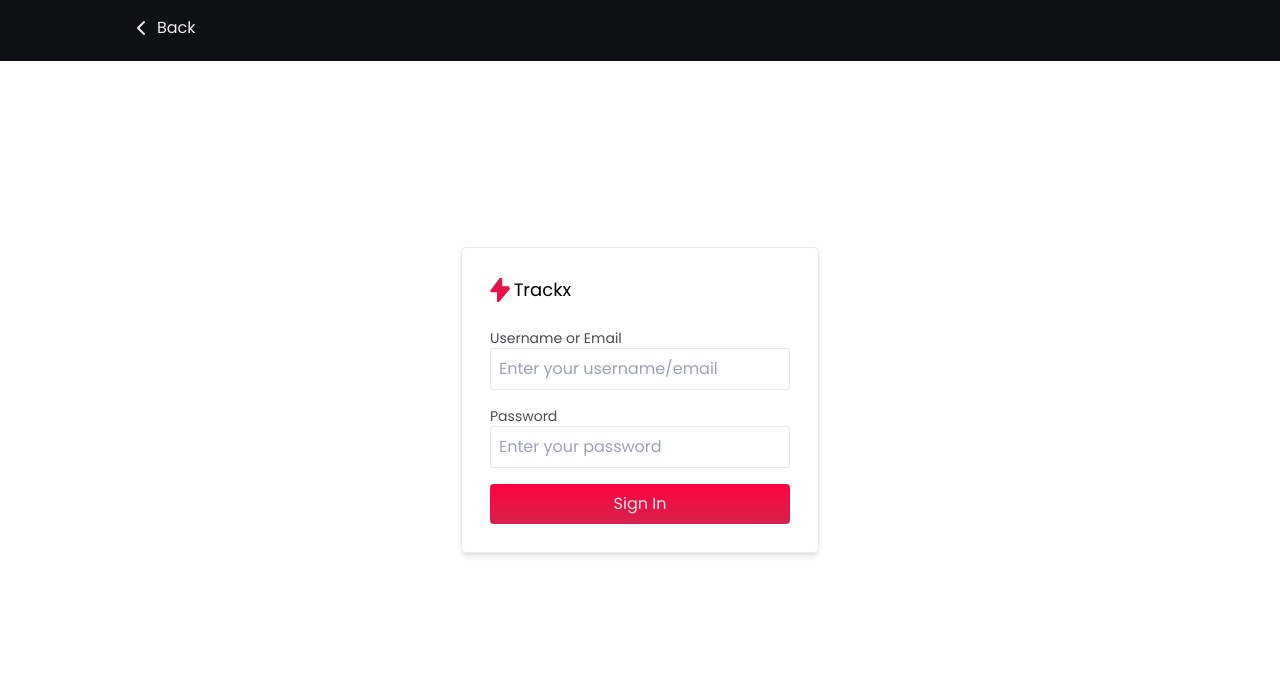
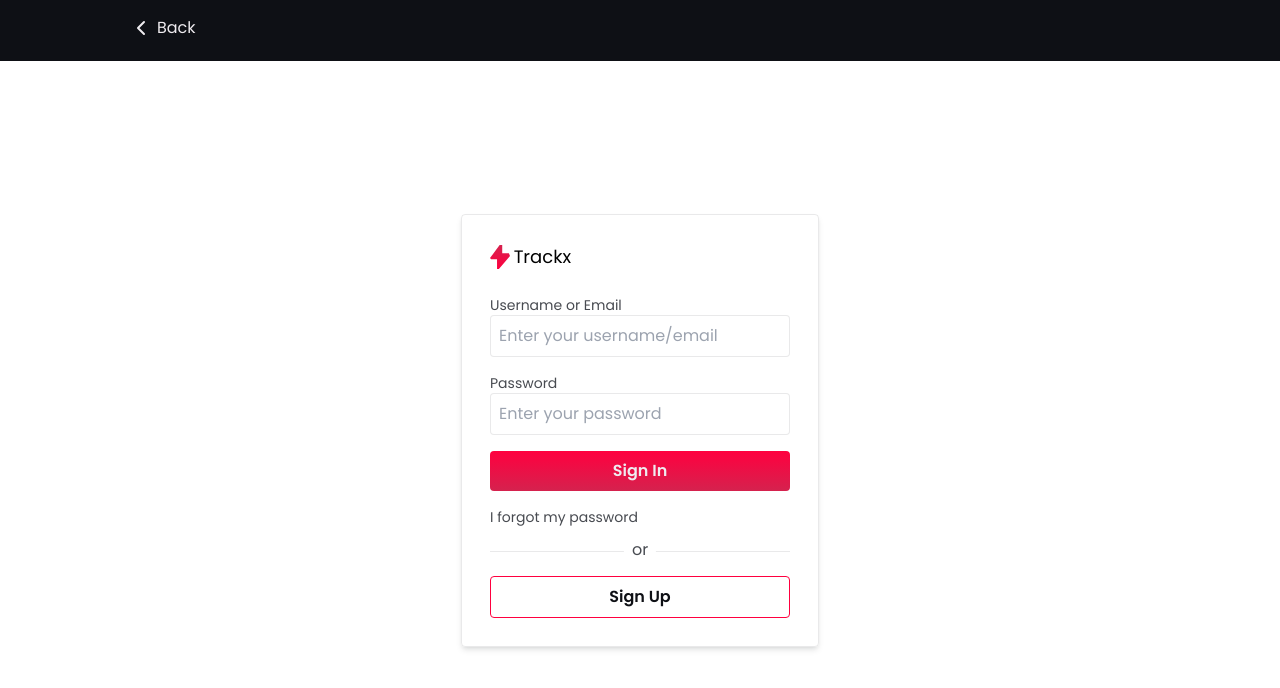
Before and after one commit to stardusteight-d4c/gametracker, a Next.js app in the folder web/: page /login in a window 1280 px wide. Shown: the top 688 px of the page. Built offline with nearby package versions, Linux system fonts and the light colour scheme.

Commit message:
chore: making SignIn component

```diff
--- a/web/src/app/(auth)/login/page.tsx
+++ b/web/src/app/(auth)/login/page.tsx
@@ -5,8 +5,8 @@ export default function Login() {
     <main className="w-screen min-h-screen">
       <div className="flex flex-col h-screen items-center justify-center">
         <Navbar search={false} signIn={false} back={true} />
-        <div className="flex flex-col border border-dark-mid/10 rounded shadow-md shadow-dark-str/10 p-7">
-          <div className="flex cursor-pointer items-center gap-x-1 mb-6">
+        <div className="flex flex-col border border-dark-mid/10 mt-[61px] rounded shadow-md shadow-dark-str/10 p-7">
+          <div className="flex cursor-pointer items-center gap-x-1 mb-6 w-fit">
             <img src="/assets/logo.svg" alt="" className="h-[24px]" />
             <span className="text-lg">Trackx</span>
           </div>
@@ -41,8 +41,20 @@ export default function Login() {
                 className="w-[300px] p-2 rounded outline-none border border-dark-mid/10 focus:border-[#FF003F]"
               />
             </div>
-            <button className="flex items-center justify-center h-[29px] p-5 gap-x-1 hover:scale-105 transition-all text-light-str bg-gradient-to-t from-[#D5224E] to-[#FF003F] rounded">
+            <button className="flex font-semibold items-center justify-center h-[29px] p-5 gap-x-1 active:scale-95 transition-all text-light-str bg-gradient-to-t from-[#D5224E] to-[#FF003F] rounded">
               Sign In
+            </button>
+            <span className="text-dark-low transition-all text-sm hover:underline cursor-pointer">
+              I forgot my password
+            </span>
+            <div className="relative">
+              <div className="w-full h-0 border-t border-t-dark-mid/10 my-2 " />
+              <span className="bg-white px-2 absolute text-dark-low -top-[5px] left-1/2 -translate-x-1/2 ">
+                or
+              </span>
+            </div>
+            <button className="flex font-semibold items-center justify-center h-[29px] p-5 gap-x-1 active:scale-95 transition-all text-dark-str border border-[#FF003F] rounded">
+              Sign Up
             </button>
           </div>
         </div>
--- a/web/src/app/(home)/page.tsx
+++ b/web/src/app/(home)/page.tsx
@@ -25,7 +25,7 @@ export default function UserProfile() {
         <div className="flex items-center gap-x-1 mt-6">
           <Link
             href="/login"
-            className="flex items-center justify-center h-[29px] p-5 gap-x-1 hover:scale-105 transition-all text-light-str bg-gradient-to-t from-[#D5224E] to-[#FF003F] rounded"
+            className="flex font-semibold items-center justify-center h-[29px] p-5 gap-x-1 active:scale-95 transition-all text-light-str bg-gradient-to-t from-[#D5224E] to-[#FF003F] rounded"
           >
             Try Now for Free
             <ChevronRight />
--- a/web/src/app/shared/organisms/Navbar/Navbar.tsx
+++ b/web/src/app/shared/organisms/Navbar/Navbar.tsx
@@ -41,8 +41,8 @@ export const Navbar = ({
         )}
         {signIn && (
           <Link href="/login" className="flex items-center gap-x-1">
-            <button className="flex items-center h-[29px] px-3 gap-x-1 hover:scale-105 transition-all text-light-str bg-gradient-to-t from-[#D5224E] to-[#FF003F] rounded">
-              <CircleUserRound className="w-[20px] cursor-pointer" />
+            <button className="flex font-medium items-center h-[29px] px-3 gap-x-1 active:scale-95 transition-all text-light-str bg-gradient-to-t from-[#D5224E] to-[#FF003F] rounded">
+              <CircleUserRound className="w-[20px] cursor-pointer -mt-[1px]" />
               Sign In
             </button>
           </Link>
```
